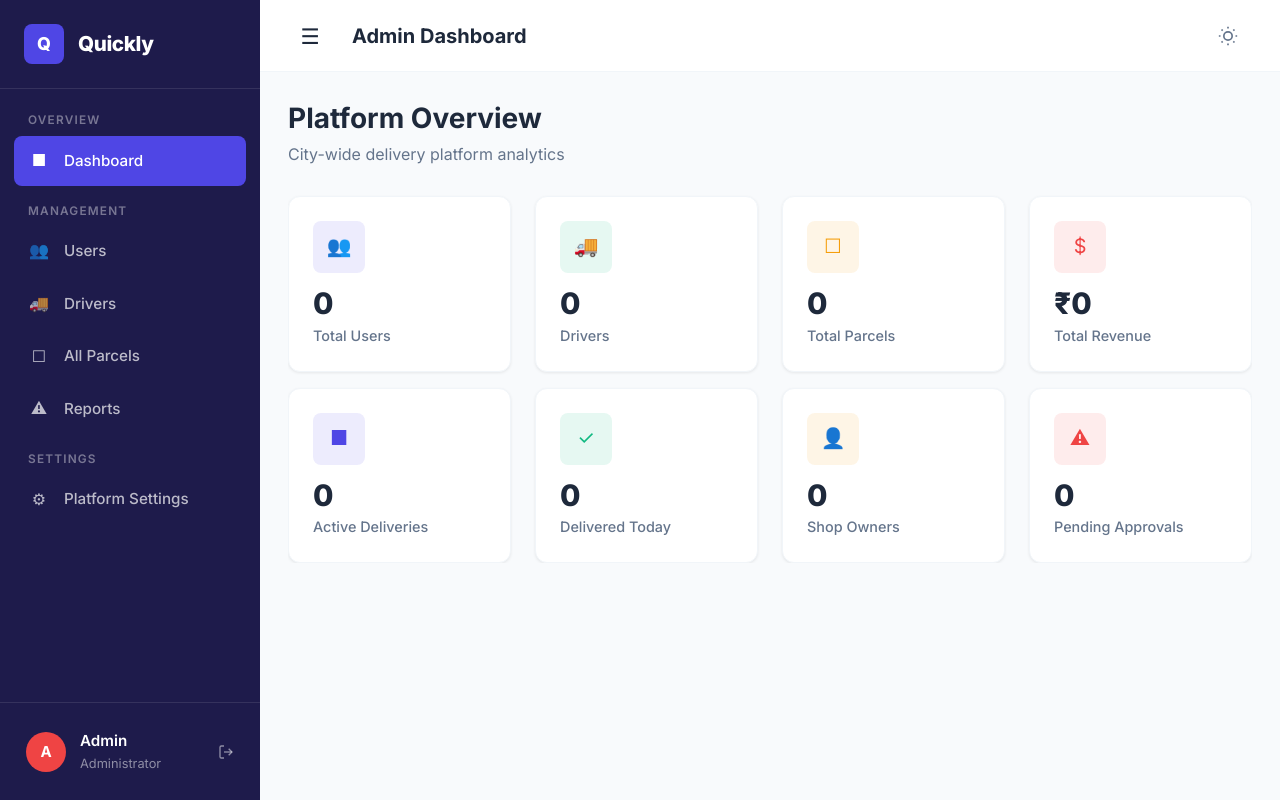
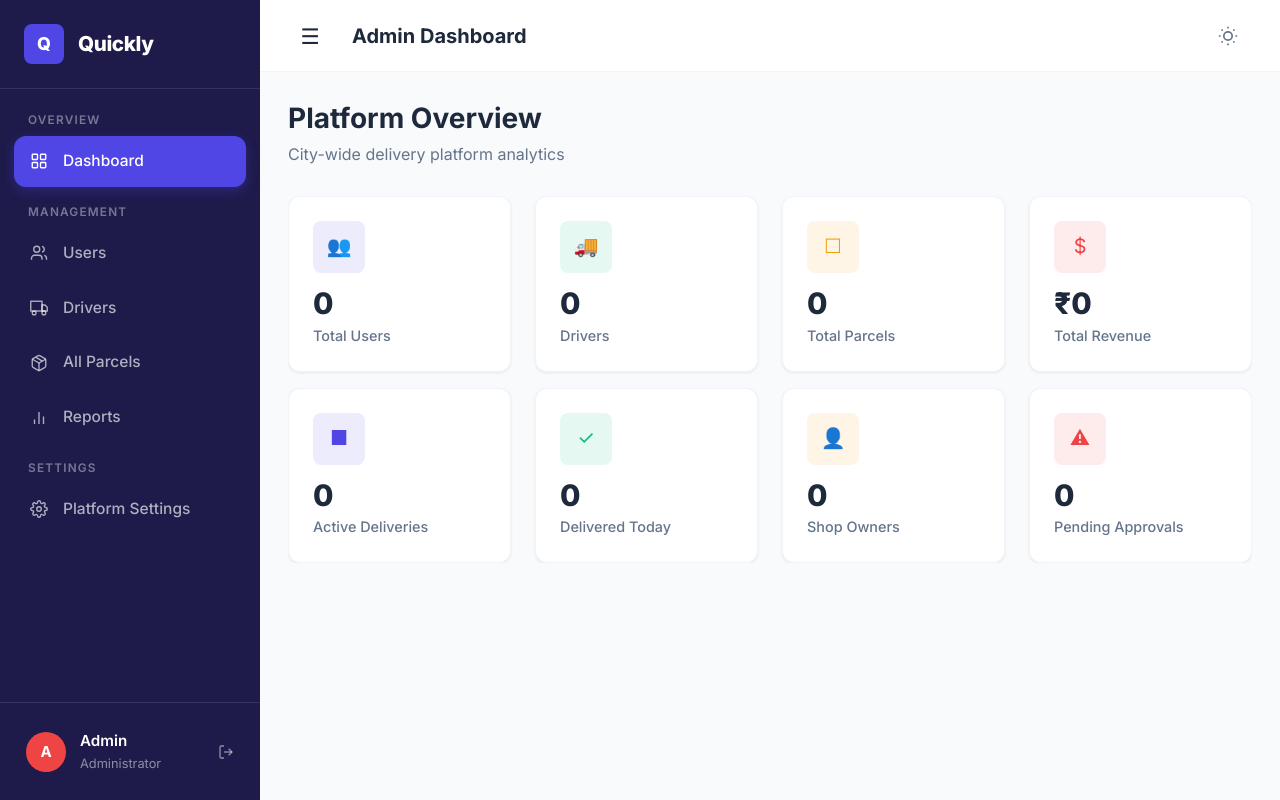
Before and after one commit to Naman7564/quickly, a website: page public/pages/admin-dashboard.html in a window 1280 px wide. Drawn offline with Linux system fonts and the light colour scheme; sample sign-in values are in the browser's storage.

Commit message:
Replace placeholder icons with Lucide SVG icons in sidebar

```diff
--- a/public/css/components/sidebar.css
+++ b/public/css/components/sidebar.css
@@ -74,33 +74,50 @@
   display: flex;
   align-items: center;
   gap: clamp(10px, 1.5vw, 14px);
-  padding: clamp(9px, 1.2vw, 12px) clamp(10px, 1.5vw, 14px);
-  border-radius: var(--radius-sm);
-  color: rgba(255, 255, 255, 0.7);
-  font-size: clamp(0.85rem, 0.8rem + 0.2vw, 0.95rem);
+  padding: clamp(10px, 1.3vw, 13px) clamp(11px, 1.6vw, 15px);
+  border-radius: var(--radius);
+  color: rgba(255, 255, 255, 0.65);
+  font-size: clamp(0.87rem, 0.82rem + 0.2vw, 0.97rem);
   font-weight: 500;
-  transition: var(--transition);
+  transition: all 0.2s ease;
   cursor: pointer;
   text-decoration: none;
-  margin-bottom: 3px;
+  margin-bottom: 4px;
   min-height: 44px;
+  position: relative;
 }
 
 .sidebar-link:hover {
-  background: rgba(255, 255, 255, 0.1);
+  background: rgba(255, 255, 255, 0.08);
   color: white;
+  transform: translateX(2px);
 }
 
 .sidebar-link.active {
   background: var(--primary);
   color: white;
+  box-shadow: 0 4px 12px rgba(79, 70, 229, 0.3);
+}
+
+.sidebar-link.active .sidebar-link-icon svg {
+  stroke: white;
 }
 
 .sidebar-link-icon {
-  width: 22px;
-  text-align: center;
-  font-size: clamp(0.92rem, 0.88rem + 0.15vw, 1.05rem);
+  width: 20px;
+  height: 20px;
   flex-shrink: 0;
+  display: flex;
+  align-items: center;
+  justify-content: center;
+}
+
+.sidebar-link-icon svg {
+  width: 18px;
+  height: 18px;
+  stroke-width: 1.8;
+  stroke: currentColor;
+  fill: none;
 }
 
 .sidebar-link-badge {
--- a/public/pages/admin-dashboard.html
+++ b/public/pages/admin-dashboard.html
@@ -28,34 +28,46 @@
         <div class="sidebar-section">
           <div class="sidebar-section-title">Overview</div>
           <a class="sidebar-link active" data-page="overview" onclick="showPage('overview')">
-            <span class="sidebar-link-icon">&#9632;</span>
+            <span class="sidebar-link-icon">
+              <svg viewBox="0 0 24 24"><rect x="3" y="3" width="7" height="7" rx="1"/><rect x="14" y="3" width="7" height="7" rx="1"/><rect x="3" y="14" width="7" height="7" rx="1"/><rect x="14" y="14" width="7" height="7" rx="1"/></svg>
+            </span>
             Dashboard
           </a>
         </div>
         <div class="sidebar-section">
           <div class="sidebar-section-title">Management</div>
           <a class="sidebar-link" data-page="users" onclick="showPage('users')">
-            <span class="sidebar-link-icon">&#128101;</span>
+            <span class="sidebar-link-icon">
+              <svg viewBox="0 0 24 24"><path d="M16 21v-2a4 4 0 0 0-4-4H6a4 4 0 0 0-4 4v2"/><circle cx="9" cy="7" r="4"/><path d="M22 21v-2a4 4 0 0 0-3-3.87M16 3.13a4 4 0 0 1 0 7.75"/></svg>
+            </span>
             Users
           </a>
           <a class="sidebar-link" data-page="drivers" onclick="showPage('drivers')">
-            <span class="sidebar-link-icon">&#128666;</span>
+            <span class="sidebar-link-icon">
+              <svg viewBox="0 0 24 24"><rect x="1" y="3" width="15" height="13"/><polygon points="16 8 20 8 23 11 23 16 16 16 16 8"/><circle cx="5.5" cy="18.5" r="2.5"/><circle cx="18.5" cy="18.5" r="2.5"/></svg>
+            </span>
             Drivers
             <span class="sidebar-link-badge" id="pendingBadge" style="display:none">0</span>
           </a>
           <a class="sidebar-link" data-page="parcels" onclick="showPage('parcels')">
-            <span class="sidebar-link-icon">&#9744;</span>
+            <span class="sidebar-link-icon">
+              <svg viewBox="0 0 24 24"><path d="M16.5 9.4l-9-5.19M21 16V8a2 2 0 0 0-1-1.73l-7-4a2 2 0 0 0-2 0l-7 4A2 2 0 0 0 3 8v8a2 2 0 0 0 1 1.73l7 4a2 2 0 0 0 2 0l7-4A2 2 0 0 0 21 16z"/><polyline points="3.27 6.96 12 12.01 20.73 6.96"/><line x1="12" y1="22.08" x2="12" y2="12"/></svg>
+            </span>
             All Parcels
           </a>
           <a class="sidebar-link" data-page="reports" onclick="showPage('reports')">
-            <span class="sidebar-link-icon">&#9888;</span>
+            <span class="sidebar-link-icon">
+              <svg viewBox="0 0 24 24"><line x1="18" y1="20" x2="18" y2="10"/><line x1="12" y1="20" x2="12" y2="4"/><line x1="6" y1="20" x2="6" y2="14"/></svg>
+            </span>
             Reports
           </a>
         </div>
         <div class="sidebar-section">
           <div class="sidebar-section-title">Settings</div>
           <a class="sidebar-link" data-page="settings" onclick="showPage('settings')">
-            <span class="sidebar-link-icon">&#9881;</span>
+            <span class="sidebar-link-icon">
+              <svg viewBox="0 0 24 24"><circle cx="12" cy="12" r="3"/><path d="M19.4 15a1.65 1.65 0 0 0 .33 1.82l.06.06a2 2 0 0 1 0 2.83 2 2 0 0 1-2.83 0l-.06-.06a1.65 1.65 0 0 0-1.82-.33 1.65 1.65 0 0 0-1 1.51V21a2 2 0 0 1-2 2 2 2 0 0 1-2-2v-.09A1.65 1.65 0 0 0 9 19.4a1.65 1.65 0 0 0-1.82.33l-.06.06a2 2 0 0 1-2.83 0 2 2 0 0 1 0-2.83l.06-.06a1.65 1.65 0 0 0 .33-1.82 1.65 1.65 0 0 0-1.51-1H3a2 2 0 0 1-2-2 2 2 0 0 1 2-2h.09A1.65 1.65 0 0 0 4.6 9a1.65 1.65 0 0 0-.33-1.82l-.06-.06a2 2 0 0 1 0-2.83 2 2 0 0 1 2.83 0l.06.06a1.65 1.65 0 0 0 1.82.33H9a1.65 1.65 0 0 0 1-1.51V3a2 2 0 0 1 2-2 2 2 0 0 1 2 2v.09a1.65 1.65 0 0 0 1 1.51 1.65 1.65 0 0 0 1.82-.33l.06-.06a2 2 0 0 1 2.83 0 2 2 0 0 1 0 2.83l-.06.06a1.65 1.65 0 0 0-.33 1.82V9a1.65 1.65 0 0 0 1.51 1H21a2 2 0 0 1 2 2 2 2 0 0 1-2 2h-.09a1.65 1.65 0 0 0-1.51 1z"/></svg>
+            </span>
             Platform Settings
           </a>
         </div>
```
Also changed, not shown: public/pages/dashboard.html (+21 -7 lines), public/pages/driver-dashboard.html (+18 -6 lines).
